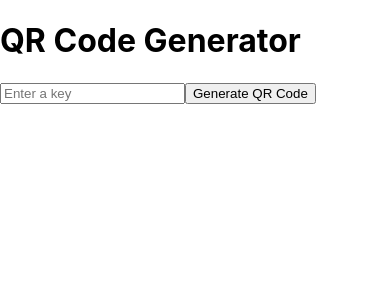
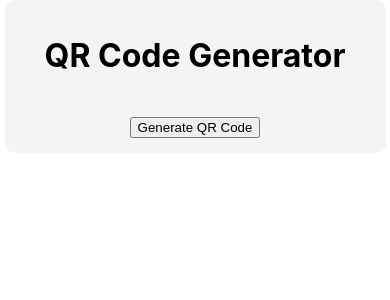
Before and after one commit to Code-Of-The-Future-Hackathon/code-of-the-future-25-nerd-herd, a React (Create React App) app: page / in a window 390 px wide. Shown: the top 300 px of the page. Built offline with nearby package versions, Linux system fonts and the light colour scheme.

Commit message:
Encrupted qr-code

```diff
--- a/src/components/QrCodeGenerator/QrCodeGenerator.css
+++ b/src/components/QrCodeGenerator/QrCodeGenerator.css
@@ -1,5 +1,86 @@
-.qrcode__image{
-    border: 5px solid #000;
+.qrcode__container {
+    background-color: #f4f4f4;
+    border-radius: 10px;
+    padding: 20px;
+    display: flex;
+    flex-direction: column;
+    justify-content: center;
+    align-items: center;
+    width: 100%;
+    max-width: 400px;
+    margin: 0 auto;
+}
+
+.qrcode__container--parent {
+    display: flex;
+    justify-content: center;
+    align-items: center;
+    flex-direction: column;
+    width: 100%;
+}
+
+.qrcode__input {
+    display: flex;
+    justify-content: center;
+    align-items: center;
+    margin-top: 20px;
+}
+
+.qrcode__button {
+    padding: 10px 20px;
+    background-color: #007bff;
+    color: white;
+    border: none;
+    border-radius: 5px;
+    cursor: pointer;
+    font-size: 16px;
+    width: 100%;
+    max-width: 300px;
+    margin-bottom: 20px;
+}
+
+.qrcode__download {
+    display: flex;
+    justify-content: center;
+    align-items: center;
+    margin-top: 20px;
+}
+
+.qrcode__image {
+    border: 5px solid #ddd;
+    border-radius: 10px;
     padding: 10px;
-    border-radius: 8px;
+    width: 100%;
+    max-width: 300px;
+    height: auto;
 }
+
+@media (max-width: 600px) {
+    .qrcode__container {
+        padding: 15px;
+        max-width: 90%;
+    }
+
+    .qrcode__button {
+        font-size: 14px;
+        padding: 8px 16px;
+    }
+
+    .qrcode__image {
+        max-width: 250px;
+    }
+}
+
+@media (max-width: 400px) {
+    .qrcode__button {
+        font-size: 12px;
+        padding: 6px 12px;
+    }
+
+    .qrcode__image {
+        .qrcode__image {
+            width: 80%;
+            max-width: 200px;
+        }
+    }
+}
--- a/src/components/QrCodeGenerator/QrCodeGenerator.jsx
+++ b/src/components/QrCodeGenerator/QrCodeGenerator.jsx
@@ -1,17 +1,18 @@
 import { useState, useEffect } from "react";
 import QRCode from 'react-qr-code';
 import './QrCodeGenerator.css';
+import CryptoJS from "crypto-js";
+
 
 
 function QrCodeGenerator({ user, formData }) {
-
     const OPTIONS_ID_CODE_LENGTH = 3;
     const AMOUNT_CODE_LENGTH = 2;
 
-    const [key, setKey] = useState("");
     const [value, setValue] = useState("");
     const [qrIsVisible, setQrIsVisible] = useState(false);
     const [options, setOptions] = useState({});
+
 
 
     useEffect(() => {
@@ -21,7 +22,44 @@ function QrCodeGenerator({ user, formData }) {
                 setOptions(data);
             })
             .catch((error) => console.error("Error loading options.json:", error));
+
     }, []);
+
+
+    const encryptWithSecretKey = async (text) => {
+        try {
+            const response = await fetch("secret.json");
+            const data = await response.json();
+
+            if (!data.secretKey) {
+                throw new Error("Secret key not found in secret.json");
+            }
+
+            const secretKey = CryptoJS.enc.Utf8.parse(data.secretKey); // Ensure key is parsed correctly
+            const iv = CryptoJS.lib.WordArray.random(16);
+
+            const encrypted = CryptoJS.AES.encrypt(text, secretKey, {
+                iv: iv,
+                padding: CryptoJS.pad.Pkcs7,
+                mode: CryptoJS.mode.CBC,
+            });
+
+            const encryptedBase64 = CryptoJS.enc.Base64.stringify(
+                iv.concat(encrypted.ciphertext)
+            );
+
+            return encryptedBase64;
+        } catch (error) {
+            console.error("Encryption error:", error);
+            return null;
+        }
+    };
+
+
+
+
+
+
 
 
     const getFormattedDate = () => {
@@ -36,23 +74,19 @@ function QrCodeGenerator({ user, formData }) {
         return `${day}${month}${year}${hour}${minute}`;
     };
 
-    const handleQrCodeGenerator = () => {
-        if (!key.trim()) {
-            return;
-        }
-
-        var data = "";
+    const handleQrCodeGenerator = async () => {
+        let data = "";
         if (user !== undefined) {
-            data += String("00000000"); //here is supposed to be user id
-            for (const option in formData ){
-                var optionId = String(options[option]).padStart(OPTIONS_ID_CODE_LENGTH, '0');
-                var optionCount = String(formData[option]).padStart(AMOUNT_CODE_LENGTH, '0');
+            data += String("00000000");
+            for (const option in formData) {
+                let optionId = String(options[option]).padStart(OPTIONS_ID_CODE_LENGTH, '0');
+                let optionCount = String(formData[option]).padStart(AMOUNT_CODE_LENGTH, '0');
                 data += optionId;
                 data += optionCount;
             }
             const formattedDate = getFormattedDate();
             data += formattedDate;
-            setValue(data);
+            setValue(await encryptWithSecretKey(data));
             setQrIsVisible(true);
         } else {
             setQrIsVisible(false);
@@ -65,18 +99,12 @@ function QrCodeGenerator({ user, formData }) {
             <h1>QR Code Generator</h1>
             <div className="qrcode__container--parent">
                 <div className="qrcode__input">
-                    <input
-                        type="text"
-                        placeholder="Enter a key"
-                        value={key}
-                        onChange={(e) => setKey(e.target.value)}
-                    />
                     <button onClick={handleQrCodeGenerator}>Generate QR Code</button>
                 </div>
                 {qrIsVisible && (
-                    <div className="qrcode__download">
+                    <div className="qrcode__download" >
                         <div className="qrcode__image">
-                            <QRCode value={value} size={300} />
+                            <QRCode value={value} />
                         </div>
                     </div>
                 )}
```
Also changed, not shown: src/App.js (+11 -17 lines).
